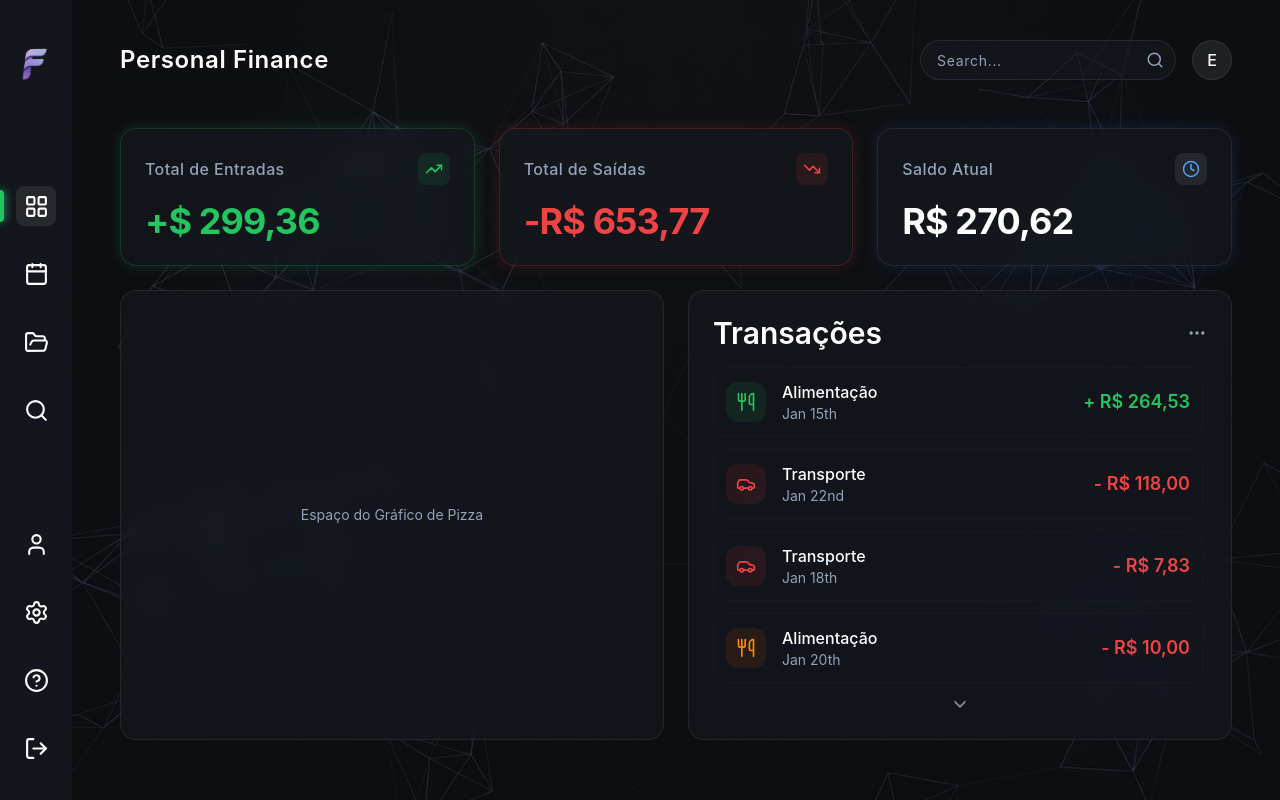
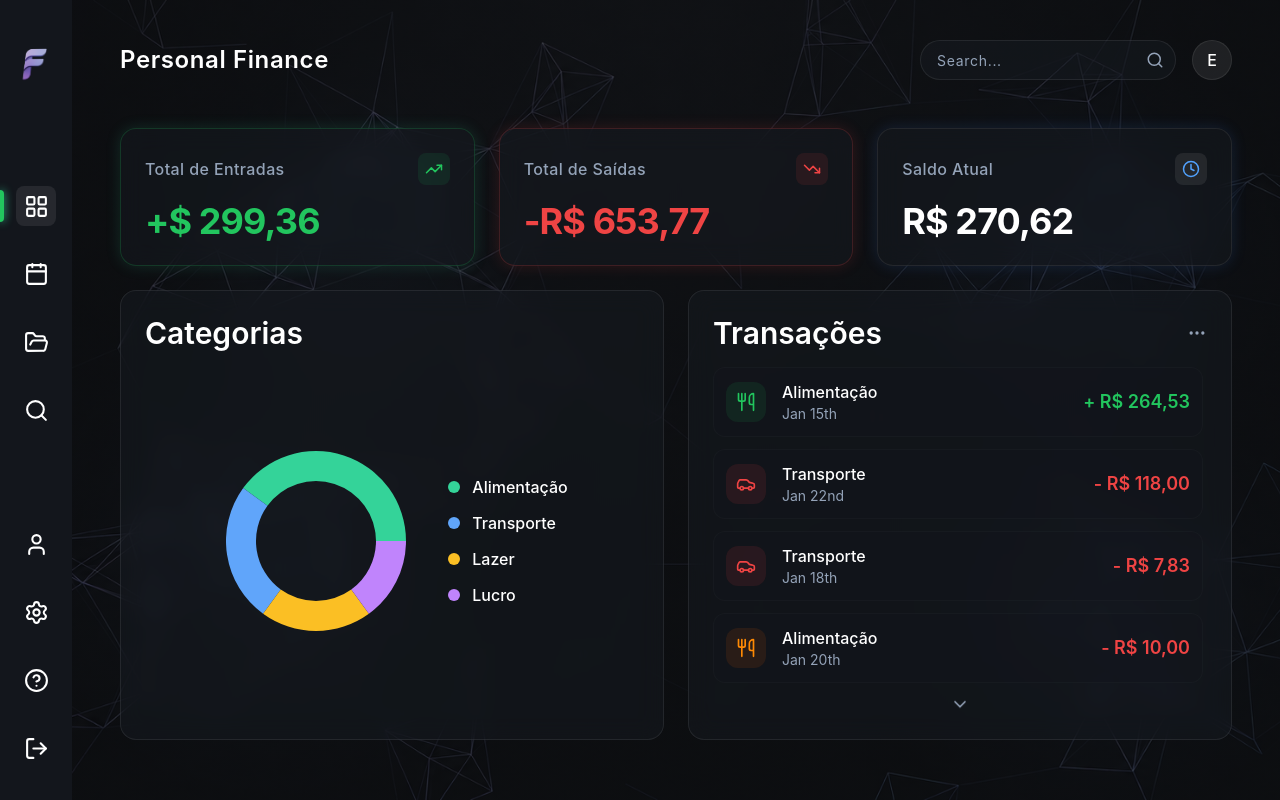
Before and after one commit to joao-vitor-santosz/FinQuest, a React (Vite) app: page / in a window 1280 px wide. Built offline with nearby package versions, Linux system fonts and the light colour scheme.

Commit message:
feat: adiciona gráfico de transações

```diff
--- /dev/null
+++ b/src/components/CategoryChart/index.tsx
@@ -0,0 +1,57 @@
+import { Cell, Pie, PieChart, ResponsiveContainer } from "recharts";
+import { chartData } from "../../mocks/chartData";
+
+
+export const CategoryChart = () => {
+  return (
+    <div className="flex-1 p-6 max-h-112.5 w-full rounded-2xl bg-bg-card/40 border border-border-glass backdrop-blur-md flex flex-col justify-between">
+
+      {/* Título do Card */}
+      <div className="mb-4">
+        <h3 className="text-3xl font-semibold text-white">Categorias</h3>
+      </div>
+
+      {/* Área do Gráfico e Legenda */}
+      <div className="flex-1 flex flex-col sm:flex-row items-center justify-center gap-8">
+
+        {/* O Gráfico em si (Donut) */}
+        <div className="w-50 h-50 flex items-center justify-center relative">
+          <ResponsiveContainer width="100%" height="100%">
+            <PieChart>
+              <Pie
+                data={chartData}
+                cx="50%"
+                cy="50%"
+                innerRadius={60} // Faz o círculo ficar vazado no meio (estilo Donut)
+                outerRadius={90}
+                paddingAngle={0}
+                dataKey="value"
+              >
+                {chartData.map((entry, index) => (
+                  <Cell key={`cell-${index}`} fill={entry.color} stroke="transparent" />
+                ))}
+              </Pie>
+            </PieChart>
+          </ResponsiveContainer>
+        </div>
+
+        {/* Legenda Customizada ao Lado */}
+        <div className="flex flex-col gap-3">
+          {chartData.map((entry, index) => (
+            <div key={index} className="flex items-center gap-3">
+              <span
+                className="w-3 h-3 rounded-full"
+                style={{ backgroundColor: entry.color }}
+              />
+              <span className="text-md text-text-primary font-medium">
+                {entry.name}
+              </span>
+            </div>
+          ))}
+        </div>
+
+      </div>
+
+    </div>
+  );
+};
--- a/src/components/DashboardHome/index.tsx
+++ b/src/components/DashboardHome/index.tsx
@@ -1,6 +1,7 @@
 import { TrendingUp, TrendingDown, Clock } from "lucide-react";
 import { MetricCard } from "../MetricCard/index";
 import { TransactionList } from "../TransactionList/index";
+import { CategoryChart } from "../CategoryChart";
 
 export const DashboardHome = () => {
   return (
@@ -31,10 +32,8 @@ export const DashboardHome = () => {
       {/* Gráfico + Transações */}
       <div className="grid grid-cols-1 lg:grid-cols-2 gap-6 w-full items-stretch">
 
-        {/* COLUNA ESQUERDA: Espaço reservado para o Gráfico */}
-        <div className="p-6 rounded-2xl bg-bg-card/40 border border-border-glass backdrop-blur-md flex flex-col justify-center items-center min-h-75">
-          <span className="text-text-secondary text-sm">Espaço do Gráfico de Pizza</span>
-        </div>
+        {/* Gráfico */}
+        <CategoryChart />
 
         {/* COLUNA DIREITA: Lista de Transações real */}
         <TransactionList />
--- /dev/null
+++ b/src/mocks/chartData.ts
@@ -0,0 +1,7 @@
+// Dados fictícios baseados no seu mockup
+export const chartData = [
+  { name: "Alimentação", value: 40, color: "#34d399" }, // Verde (Income)
+  { name: "Transporte", value: 25, color: "#60a5fa" }, // Azul
+  { name: "Lazer", value: 20, color: "#fbbf24" },      // Amarelo/Laranja
+  { name: "Lucro", value: 15, color: "#c084fc" },      // Roxo
+];
```
